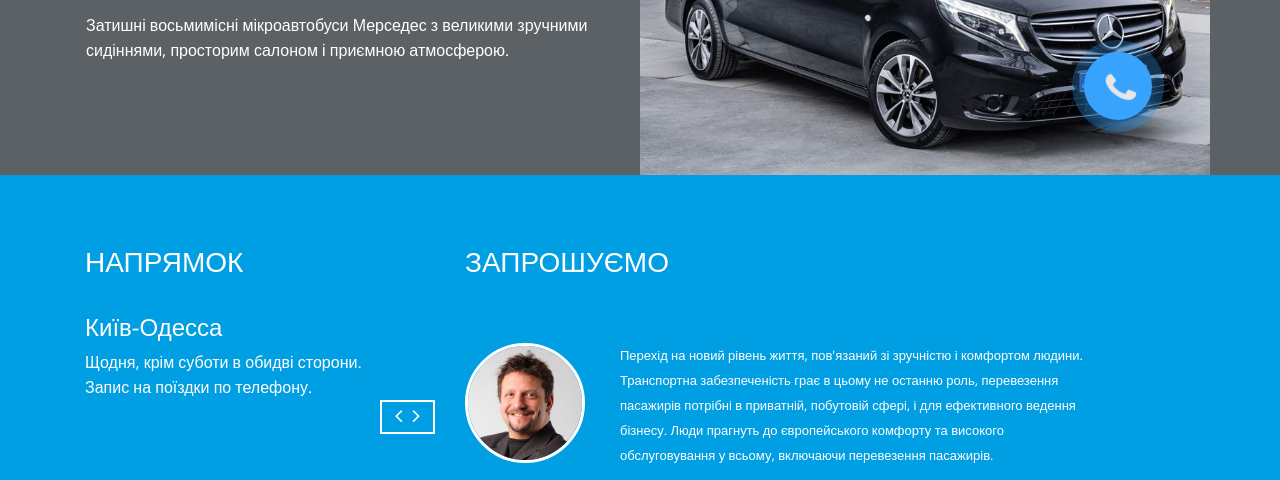
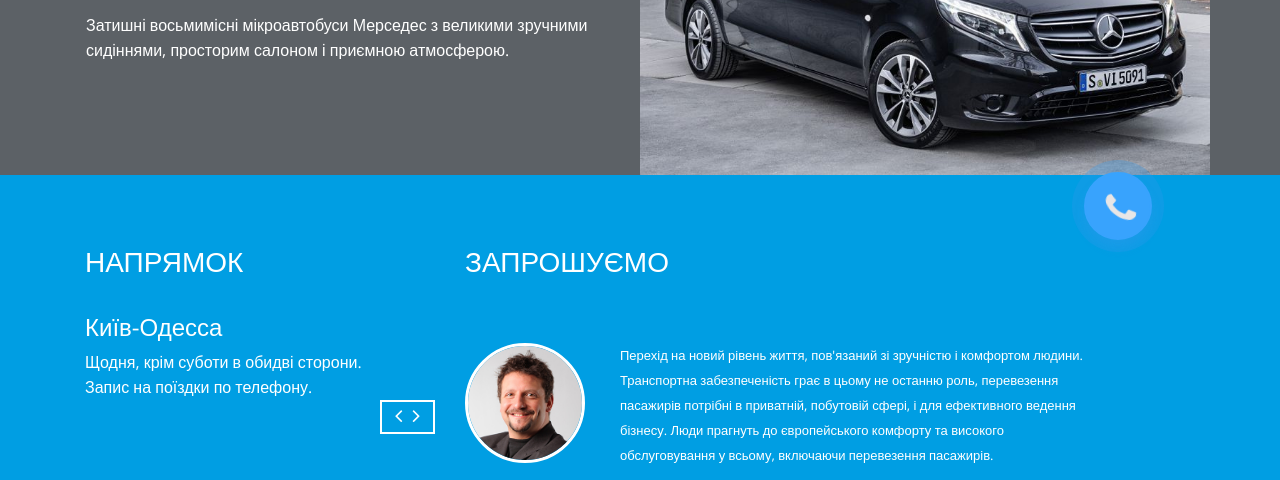
Before and after one commit to nicholasgmail/landing, a plain HTML site: page index.html in a window 1280 px wide. Shown: the part 320-800 px from the top of the page. Drawn offline with nearby package versions, Linux system fonts and the light colour scheme.

Commit message:
updated: header

```diff
--- a/css/style.css
+++ b/css/style.css
@@ -63,7 +63,7 @@
    width: 68px;
    position: fixed;
    right: 10%;
-   bottom: 45%;
+   bottom: 30%;
    z-index: 999;
    transition: 0.3s;
    -webkit-animation: hoverWave linear 1s infinite;
```
